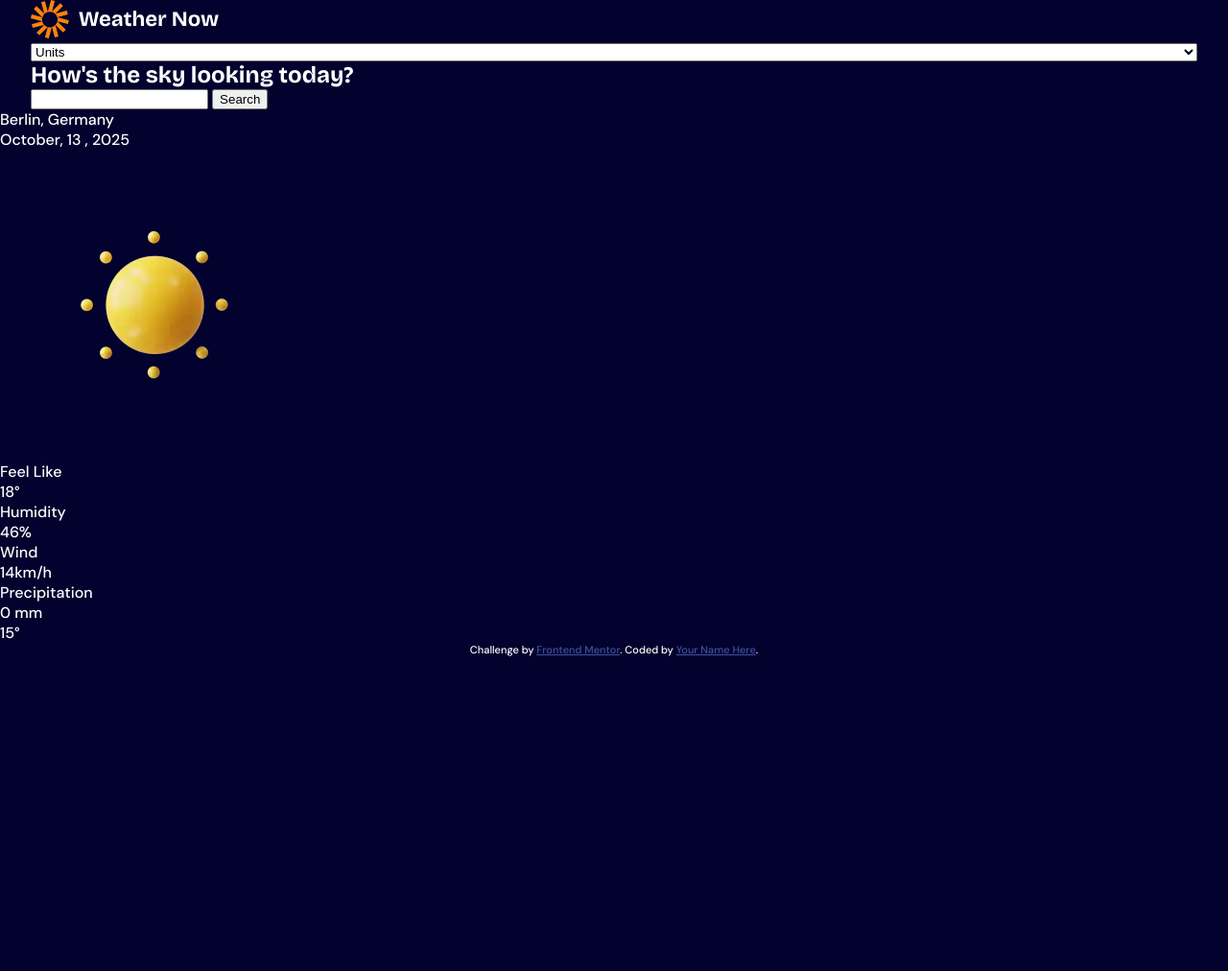
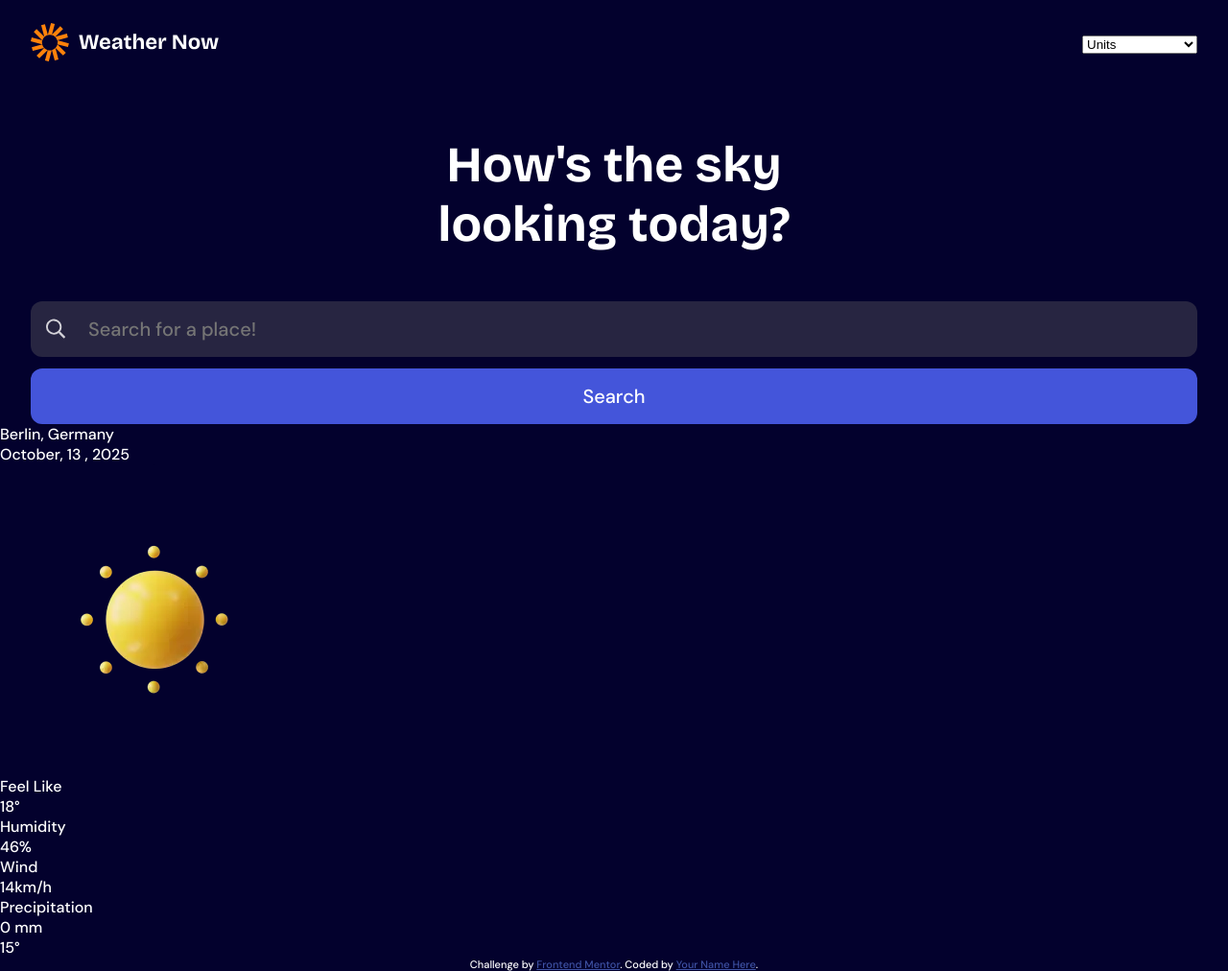
Before and after one commit to TrgDuyNg/WeatherApp, a plain HTML site: page index.html in a window 1280 px wide. Shown: the whole page at 96% size. Before the commit the page ends 800 px from the top, so only its background shows below. Drawn offline with Linux system fonts and the light colour scheme.

Commit message:
feature: hero style

```diff
--- a/index.html
+++ b/index.html
@@ -28,24 +28,30 @@
   <a href="#main" class="visually-hidden skip-link">Skip to main content</a>
 
 
-  <header class="wrapper">
-    <a href="/">
-      <img src="/assets/images/logo.svg" alt="Weather Now Home" width="197" height="40">
+  <header class="header wrapper">
+    <div class="header_content">
+      <a class="header_homelink" href="/">
+        <img class="header_logo" src="/assets/images/logo.svg" alt="Weather Now Home" width="197" height="40">
       </a>
 
-    <select name="units" id="units">
+      <select class="header_dropdown" name="units" id="units">
         <option value="" selected>Units</option>
       </select>
   </header>
+  </div>
+
 
   <main id="main">
     <section class="hero wrapper">
+      <div class="hero_content">
         <h1 class="hero_title">How's the sky looking today?</h1>
 
         <div class="hero_search">
-        <input class="hero_textbox" type="text" name="search" id="search">
+          <input class="hero_textbox" type="text" name="search" id="search" placeholder="Search for a place!">
           <button class="hero_button" type="submit">Search</button>
         </div>
+      </div>
+
     </section>
 
     <section class="current">
--- a/style.css
+++ b/style.css
@@ -77,6 +77,7 @@
         --c-orange-500: hsl(28, 100%, 52%);
         --c--blue-500: hsl(233, 67%, 56%);
         --c--blue-300: hsl(248, 70%, 36%);
+        --c--blue-700: hsl(233, 67%, 46%);
 
         --color-main-bg: var(--c-neutral-900);
         --color-text-light: var(--c-neutral-0);
@@ -147,6 +148,15 @@
         font-family: "Bricolage Grotesque", Arial, Helvetica, sans-serif;
     }
 
+
+    input,
+    button,
+    textarea {
+        font: inherit;
+        width: 100%;
+        border: none;
+    }
+
     .wrapper {
         display: grid;
         grid-template-columns: 1fr calc(100% - 32px) 1fr;
@@ -181,10 +191,107 @@
             padding: 10px;
 
         }
+    }
+
+
+
+}
+
+@layer components {
+
+    .header {
+
+        .header_content {
+            display: flex;
+            justify-content: space-between;
+            align-items: center;
+            padding-block-start: 16px;
+            padding: calc(16 / 16 * 1rem) 0;
+
+            @media (width >=calc(700 / 16 * 1rem)) {
+                padding: calc(24 / 16 * 1rem) 0;
+            }
+        }
+
+        .header_homelink {}
+
+        .header_logo {
+            width: calc(137 / 16 * 1rem);
+
+            @media (width >=calc(700 / 16 * 1rem)) {
+                width: calc(197 / 16 * 1rem);
+            }
+
+
+        }
+
+        .header_dropdown {
+            width: calc(90 / 16 * 1rem);
+
+            @media (width >=calc(700 / 16 * 1rem)) {
+                width: calc(120 / 16 * 1rem);
+            }
+        }
+
+    }
+
+    .hero {
+        .hero_content {
+            padding-block-start: 48px;
+            display: grid;
+            justify-items: center;
+        }
+
+        .hero_title {
+            font-size: var(--font-size-h1);
+            margin-block-end: 48px;
+            text-align: center;
+            font-weight: 700;
+            line-height: 1.2;
+
+            @media (width >=calc(700 / 16 * 1rem)) {
+                max-width: 15ch;
+            }
+        }
+
+        .hero_search {
+            display: grid;
+            gap: 12px 16px;
+            width: 100%;
+        }
+
+
+        .hero_textbox {
+            background-image: url("/assets/images/icon-search.svg");
+            background-repeat: no-repeat;
+            background-position: 16px center;
+            border: none;
+            background-color: var(--color-panel-bg-dark);
+            font-size: var(--font-size-search);
+            padding: 16px 20px 16px 60px;
+            color: var(--color-text-med-light);
+            border-radius: 12px;
+
+            &:focus {
+                outline: 2px solid var(--color-text-med-light);
+
+            }
+        }
+
+        .hero_button {
+            border-radius: 12px;
+            background-color: var(--c--blue-500);
+            font-size: var(--font-size-search);
+            color: var(--color-text-light);
+            padding-block: 16px;
+            transition: background-color 0.3s ease;
+
+            &:hover {
+                background-color: var(--c--blue-700);
+                cursor: pointer;
+            }
+        }
 
 
     }
-
 }
-
-@layer components {}
```
Lines whose indentation alone changed are shown as unchanged.
